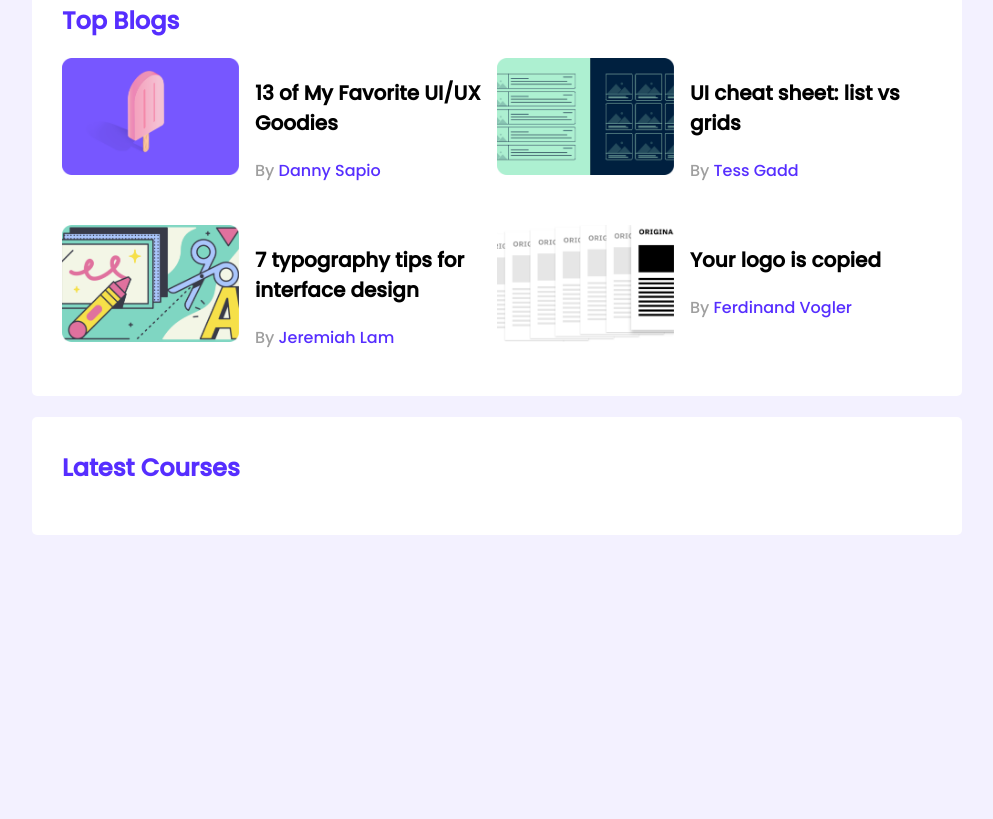
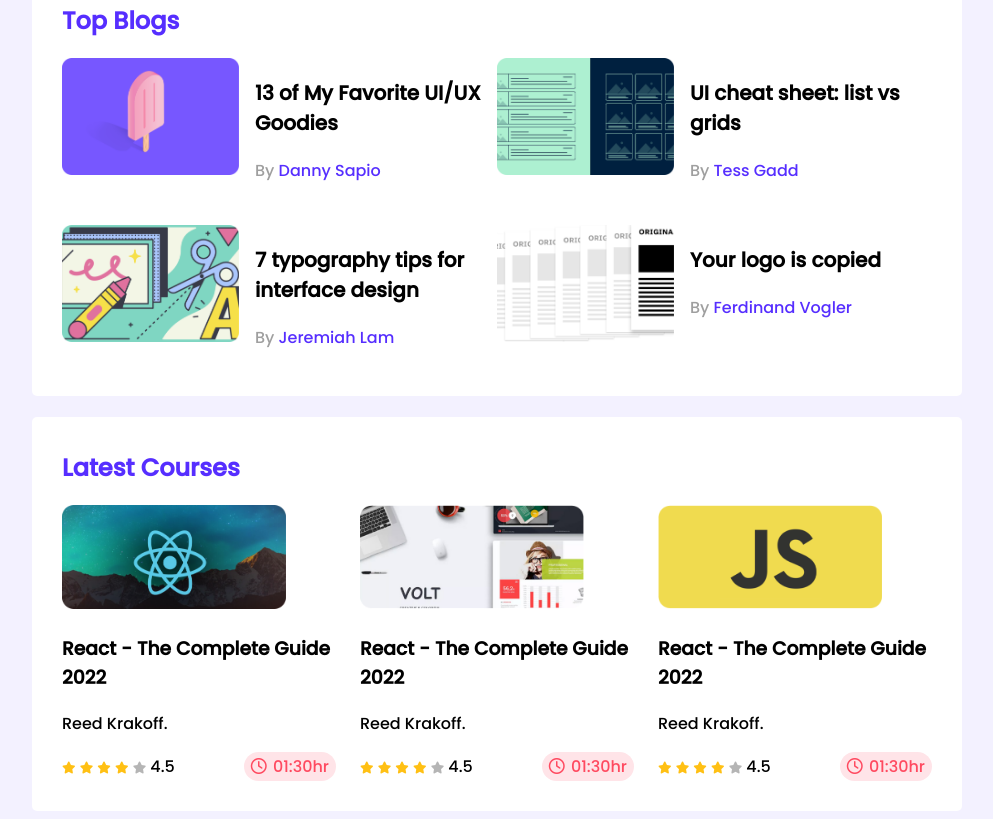
Before and after one commit to hridaykm1/leader-board-css3, a plain HTML site: page index.html in a window 1280 px wide. Shown: the part 332-1151 px from the top of the page, without its empty margins (143-1136 px from the left). Before the commit the page ends 875 px from the top, so only its background shows below. Drawn offline with Linux system fonts and the light colour scheme.

Commit message:
course section

```diff
--- a/index.html
+++ b/index.html
@@ -6,6 +6,8 @@
     <meta http-equiv="X-UA-Compatible" content="IE=edge">
     <meta name="viewport" content="width=device-width, initial-scale=1.0">
     <title>Leader Board</title>
+    <!-- font awesome -->
+    <script src="https://kit.fontawesome.com/40618e0e36.js" crossorigin="anonymous"></script>
     <!--Stylesheet-->
     <link rel="stylesheet" href="styles/style.css">
 </head>
@@ -102,7 +104,77 @@
         <!-- Latest Courses -->
         <section class="container">
             <h2 class="section-title">Latest Courses</h2>
-
+            <div class="courses">
+                <div class="course">
+                    <div class="course-banner">
+                        <img src="images/courses/course-1.png" alt="">
+                    </div>
+                    <div class="course-detail">
+                        <h3 class="course-title">React - The Complete Guide 2022</h3>
+                        <p class="course-author">Reed Krakoff.</p>
+                        <div class="course-info">
+                            <div>
+                                <i class="fa-solid fa-star filled"></i>
+                                <i class="fa-solid fa-star filled"></i>
+                                <i class="fa-solid fa-star filled"></i>
+                                <i class="fa-solid fa-star filled"></i>
+                                <i class="fa-solid fa-star empty"></i>
+                                <span>4.5</span>
+                            </div>
+                            <div class="course-duration">
+                                <i class="fa-regular fa-clock clock-icon"></i>
+                                01:30hr
+                            </div>
+                        </div>
+                    </div>
+                </div>
+                <div class="course">
+                    <div class="course-banner">
+                        <img src="images/courses/course-2.png" alt="">
+                    </div>
+                    <div class="course-detail">
+                        <h3 class="course-title">React - The Complete Guide 2022</h3>
+                        <p class="course-author">Reed Krakoff.</p>
+                        <div class="course-info">
+                            <div>
+                                <i class="fa-solid fa-star filled"></i>
+                                <i class="fa-solid fa-star filled"></i>
+                                <i class="fa-solid fa-star filled"></i>
+                                <i class="fa-solid fa-star filled"></i>
+                                <i class="fa-solid fa-star empty"></i>
+                                <span>4.5</span>
+                            </div>
+                            <div class="course-duration">
+                                <i class="fa-regular fa-clock clock-icon"></i>
+                                01:30hr
+                            </div>
+                        </div>
+                    </div>
+                </div>
+                <div class="course">
+                    <div class="course-banner">
+                        <img src="images/courses/course-3.png" alt="">
+                    </div>
+                    <div class="course-detail">
+                        <h3 class="course-title">React - The Complete Guide 2022</h3>
+                        <p class="course-author">Reed Krakoff.</p>
+                        <div class="course-info">
+                            <div>
+                                <i class="fa-solid fa-star filled"></i>
+                                <i class="fa-solid fa-star filled"></i>
+                                <i class="fa-solid fa-star filled"></i>
+                                <i class="fa-solid fa-star filled"></i>
+                                <i class="fa-solid fa-star empty"></i>
+                                <span>4.5</span>
+                            </div>
+                            <div class="course-duration">
+                                <i class="fa-regular fa-clock clock-icon"></i>
+                                01:30hr
+                            </div>
+                        </div>
+                    </div>
+                </div>
+            </div>
         </section>
     </main>
 </body>
--- a/styles/style.css
+++ b/styles/style.css
@@ -95,3 +95,86 @@ hr {
     color: #562EFF;
     text-decoration: none;
 }
+
+/* ----------------------
+       Courses Styles
+   ---------------------- */
+.courses {
+    display: grid;
+    grid-template-columns: repeat(3, 1fr);
+    grid-column-gap: 24px;
+
+}
+
+.course .course-banner img {
+    width: 224px;
+    height: 104px;
+}
+
+.course-info {
+    display: flex;
+    align-items: center;
+    justify-content: space-between;
+}
+
+.fa-star {
+    font-size: 12px;
+}
+
+.fa-star.filled {
+    color: #FFC014;
+}
+
+.fa-star.empty {
+    color: #AEAEAE;
+    opacity: 0.9;
+}
+
+.course-duration {
+    color: #FF4A60;
+    background-color: #FFE4E8;
+    padding: 2px 7px;
+    border-radius: 50px;
+}
+
+.course-duration i {
+    margin-right: 2px;
+}
+
+/*-----------------
+    Media Quaries
+ ------------------*/
+
+/* Mobile Device */
+
+@media only screen and (max-width:688px) {
+    .container {
+        width: 100%;
+    }
+
+    .players,
+    .blogs,
+    .courses {
+        grid-template-columns: repeat(1, 1fr);
+    }
+
+    .player,
+    .blog {
+        flex-direction: column;
+    }
+}
+
+/* Tablet Devices */
+@media only screen and (min-width: 688px) and (max-width: 992px) {
+    .container {
+        width: 100%;
+    }
+
+    .players {
+        grid-template-columns: repeat(2, 1fr);
+    }
+
+    .blogs {
+        grid-template-columns: repeat(1, 1fr);
+    }
+}
```
